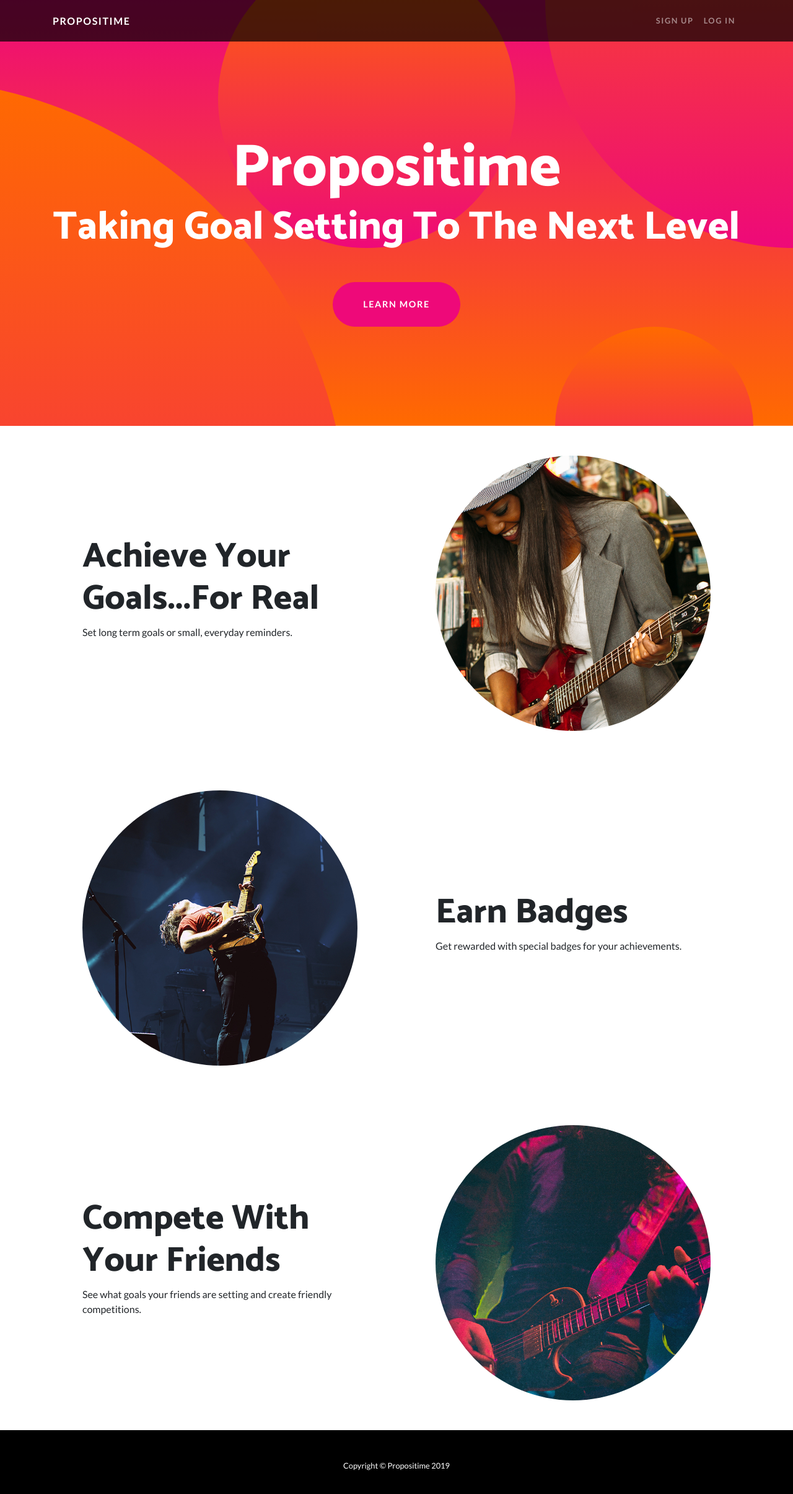
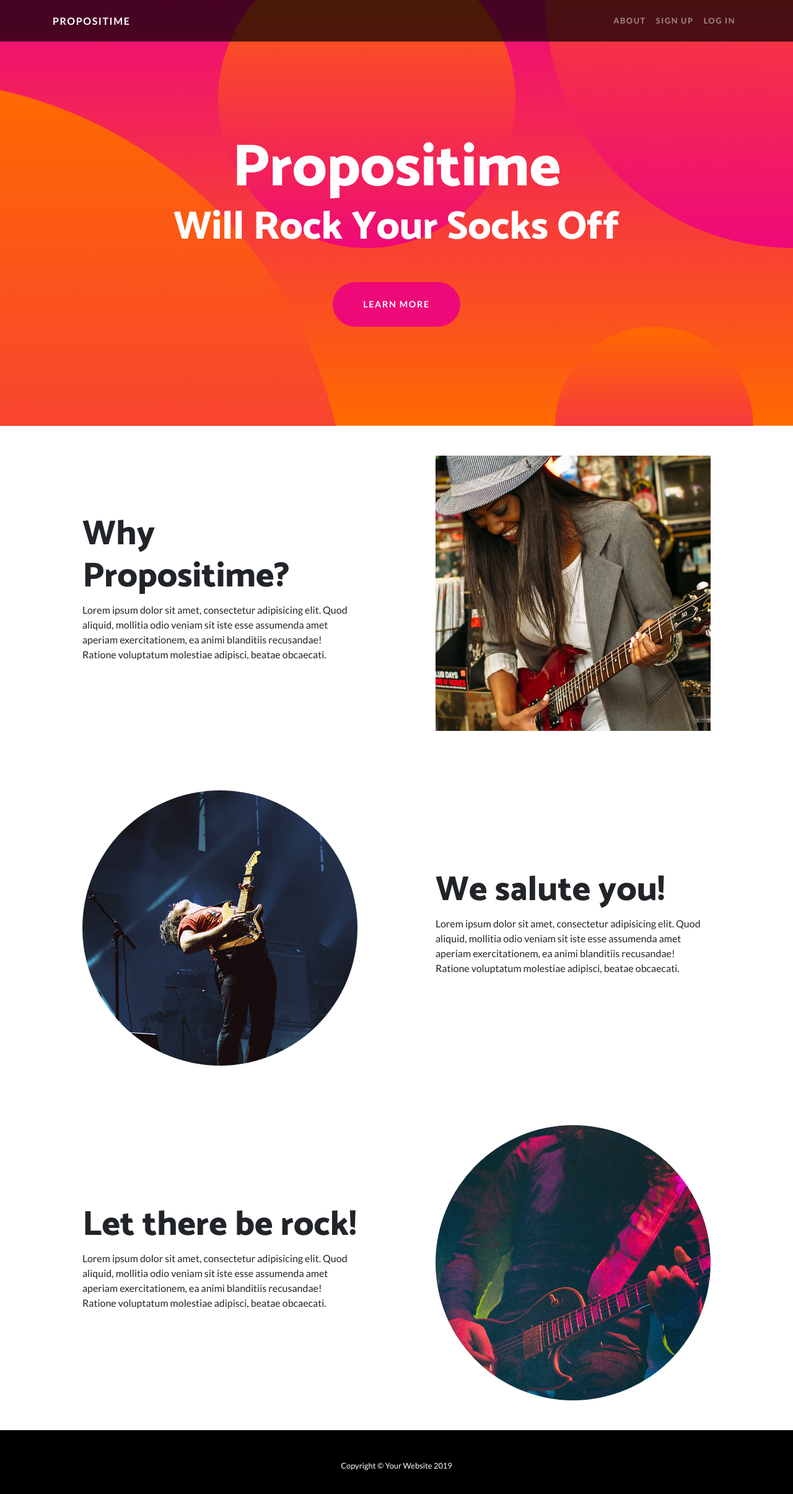
Before and after one commit to AnirudhAdiraju/PropositimeSHSHacks, a website: page startbootstrap-one-page-wonder-master/index.html in a window 1280 px wide. Shown: the whole page at 62% size. Drawn offline with Linux system fonts and the light colour scheme.

Commit message:
added "About" dropdown menu to nav bar

```diff
--- a/startbootstrap-one-page-wonder-master/index.html
+++ b/startbootstrap-one-page-wonder-master/index.html
@@ -8,7 +8,7 @@
   <meta name="description" content="">
   <meta name="author" content="">
 
-  <title>Propositime</title>
+  <title>One Page Wonder - Start Bootstrap Template</title>
 
   <!-- Bootstrap core CSS -->
   <link href="vendor/bootstrap/css/bootstrap.min.css" rel="stylesheet">
@@ -33,12 +33,24 @@
       </button>
       <div class="collapse navbar-collapse" id="navbarResponsive">
         <ul class="navbar-nav ml-auto">
+        <li class = "nav-item">
+            <div class="dropdown">
+            <a class="nav-link"  data-toggle="dropdown"   href="#">About</a>
+                <div class="dropdown-menu" aria-labelledby="dropdownMenuButton">
+                    <a class="dropdown-item" href="#why">Why Propositime?</a>
+                    <a class="dropdown-item" href="#badge">Badges</a>
+                    <a class="dropdown-item" href="#friends">Community</a>
+                </div>
+            </div>
+
+        </li>
           <li class="nav-item">
             <a class="nav-link" href="#">Sign Up</a>
           </li>
           <li class="nav-item">
             <a class="nav-link" href="#">Log In</a>
           </li>
+
         </ul>
       </div>
     </div>
@@ -48,7 +60,7 @@
     <div class="masthead-content">
       <div class="container">
         <h1 class="masthead-heading mb-0">Propositime</h1>
-        <h2 class="masthead-subheading mb-0">Taking Goal Setting To The Next Level</h2>
+        <h2 class="masthead-subheading mb-0">Will Rock Your Socks Off</h2>
         <a href="#" class="btn btn-primary btn-xl rounded-pill mt-5">Learn More</a>
       </div>
     </div>
@@ -58,25 +70,25 @@
     <div class="bg-circle-4 bg-circle"></div>
   </header>
 
-  <section>
+<section id = "why">
     <div class="container">
       <div class="row align-items-center">
         <div class="col-lg-6 order-lg-2">
           <div class="p-5">
-            <img class="img-fluid rounded-circle" src="img/01.jpg" alt="">
+            <img class="img-fluid rounded-square" src="img/01.jpg" alt="">
           </div>
         </div>
         <div class="col-lg-6 order-lg-1">
           <div class="p-5">
-            <h2 class="display-4">Achieve Your Goals...For Real</h2>
-            <p>Set long term goals or small, everyday reminders.</p>
+            <h2 class="display-4">Why Propositime?</h2>
+            <p>Lorem ipsum dolor sit amet, consectetur adipisicing elit. Quod aliquid, mollitia odio veniam sit iste esse assumenda amet aperiam exercitationem, ea animi blanditiis recusandae! Ratione voluptatum molestiae adipisci, beatae obcaecati.</p>
           </div>
         </div>
       </div>
     </div>
   </section>
 
-  <section>
+  <section id = "friends">
     <div class="container">
       <div class="row align-items-center">
         <div class="col-lg-6">
@@ -86,15 +98,15 @@
         </div>
         <div class="col-lg-6">
           <div class="p-5">
-            <h2 class="display-4">Earn Badges</h2>
-            <p>Get rewarded with special badges for your achievements.</p>
+            <h2 class="display-4">We salute you!</h2>
+            <p>Lorem ipsum dolor sit amet, consectetur adipisicing elit. Quod aliquid, mollitia odio veniam sit iste esse assumenda amet aperiam exercitationem, ea animi blanditiis recusandae! Ratione voluptatum molestiae adipisci, beatae obcaecati.</p>
           </div>
         </div>
       </div>
     </div>
   </section>
 
-  <section>
+  <section id = "badge">
     <div class="container">
       <div class="row align-items-center">
         <div class="col-lg-6 order-lg-2">
@@ -104,8 +116,8 @@
         </div>
         <div class="col-lg-6 order-lg-1">
           <div class="p-5">
-            <h2 class="display-4">Compete With Your Friends</h2>
-            <p>See what goals your friends are setting and create friendly competitions.</p>
+            <h2 class="display-4">Let there be rock!</h2>
+            <p>Lorem ipsum dolor sit amet, consectetur adipisicing elit. Quod aliquid, mollitia odio veniam sit iste esse assumenda amet aperiam exercitationem, ea animi blanditiis recusandae! Ratione voluptatum molestiae adipisci, beatae obcaecati.</p>
           </div>
         </div>
       </div>
@@ -115,7 +127,7 @@
   <!-- Footer -->
   <footer class="py-5 bg-black">
     <div class="container">
-      <p class="m-0 text-center text-white small">Copyright &copy; Propositime 2019</p>
+      <p class="m-0 text-center text-white small">Copyright &copy; Your Website 2019</p>
     </div>
     <!-- /.container -->
   </footer>
```
